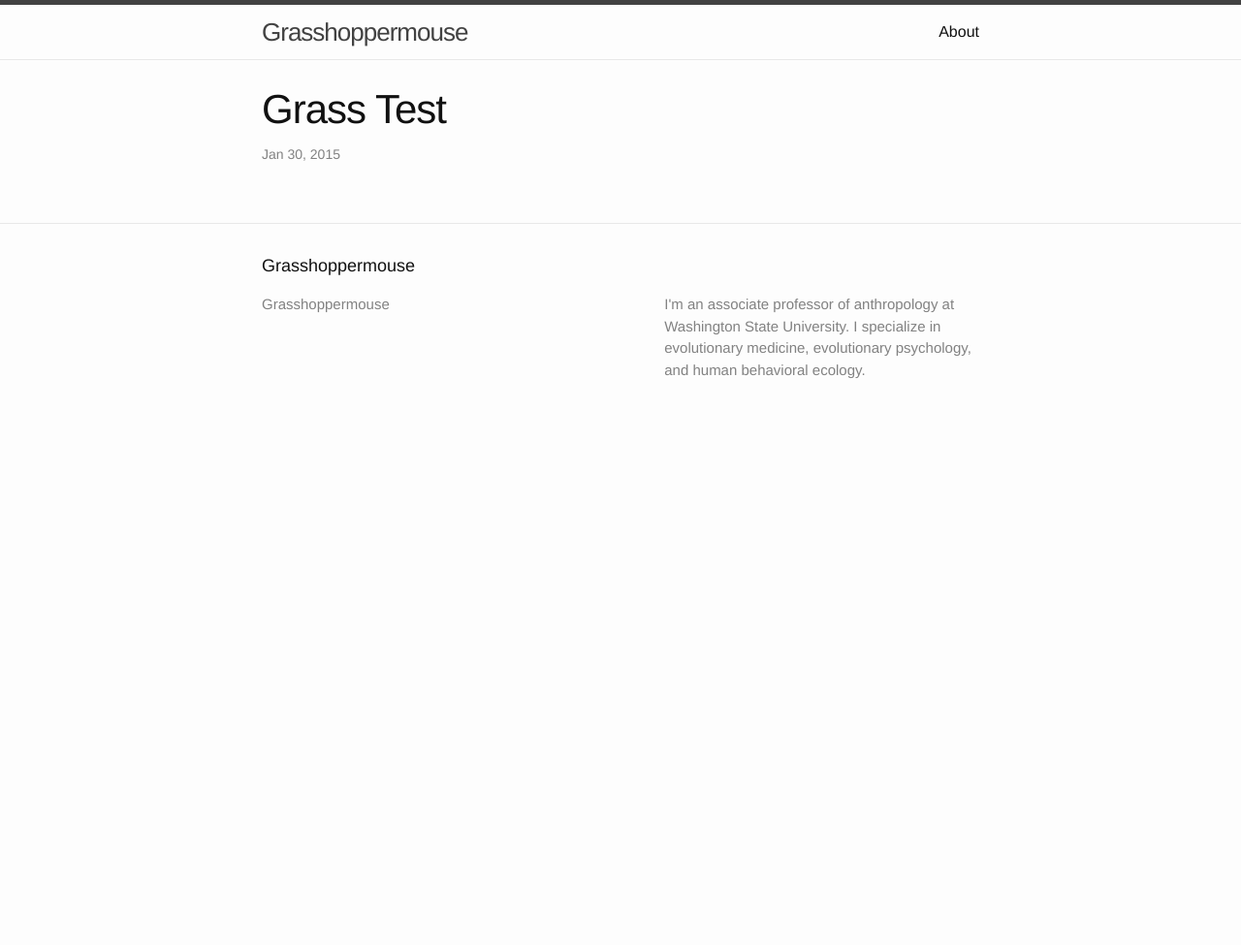
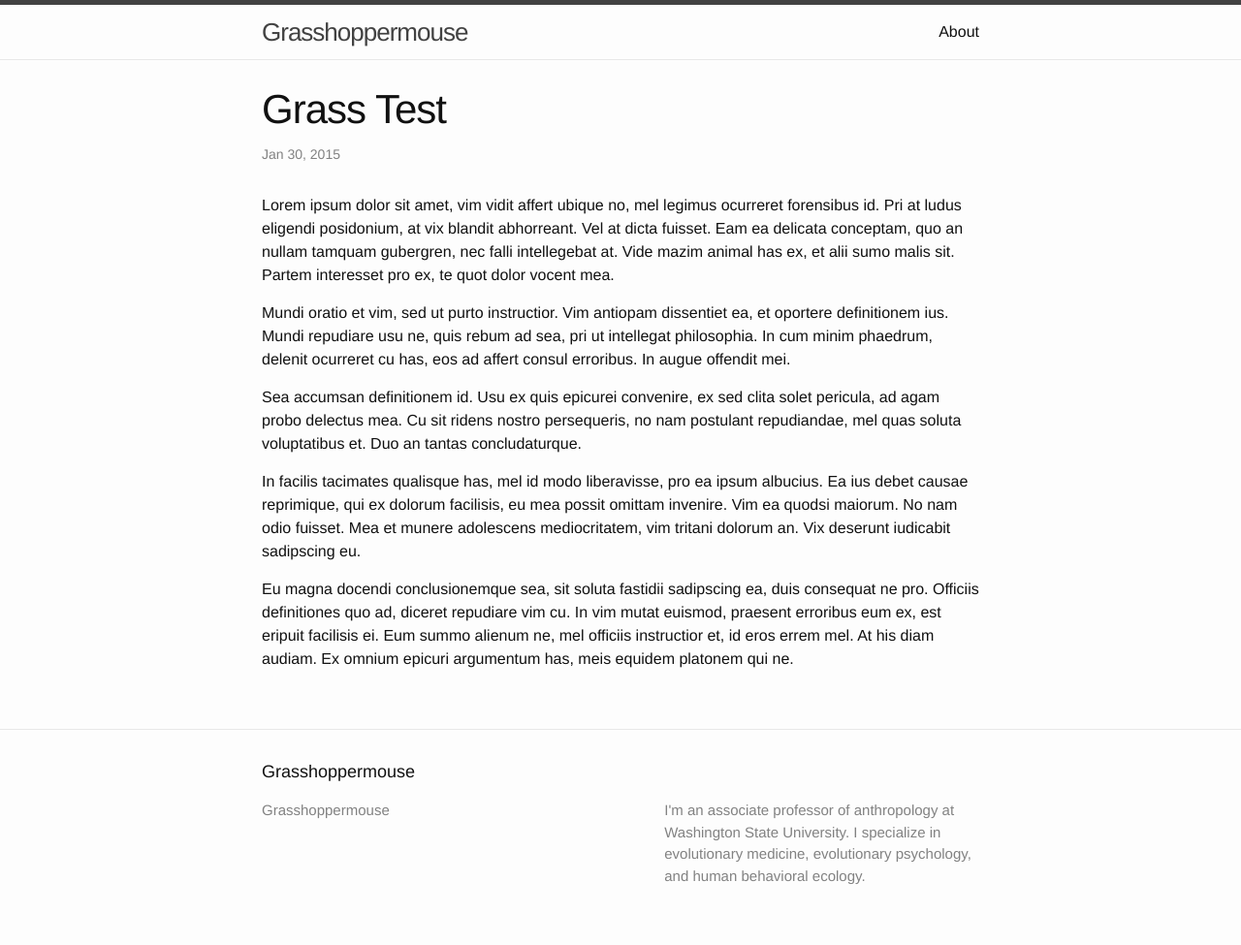
Before and after one commit to grasshoppermouse/grasshoppermouse.github.io.old, a Jekyll site: the page built from _posts/2015-01-29-grass-test.markdown, in a window 1280 px wide. Shown: the whole page at 97% size. Built offline with Jekyll 4.4.1, drawn with Linux system fonts in a browser that asks for light colours; before the commit the page ends 900 px from its top, so only the background shows below that.

Commit message:
Lorum ipsum test

```diff
--- a/_posts/2015-01-29-grass-test.markdown
+++ b/_posts/2015-01-29-grass-test.markdown
@@ -3,3 +3,13 @@ layout: post
 title: "Grass Test"
 date: 2015-01-29T16:59:34-08:00
 ---
+
+Lorem ipsum dolor sit amet, vim vidit affert ubique no, mel legimus ocurreret forensibus id. Pri at ludus eligendi posidonium, at vix blandit abhorreant. Vel at dicta fuisset. Eam ea delicata conceptam, quo an nullam tamquam gubergren, nec falli intellegebat at. Vide mazim animal has ex, et alii sumo malis sit. Partem interesset pro ex, te quot dolor vocent mea.
+
+Mundi oratio et vim, sed ut purto instructior. Vim antiopam dissentiet ea, et oportere definitionem ius. Mundi repudiare usu ne, quis rebum ad sea, pri ut intellegat philosophia. In cum minim phaedrum, delenit ocurreret cu has, eos ad affert consul erroribus. In augue offendit mei.
+
+Sea accumsan definitionem id. Usu ex quis epicurei convenire, ex sed clita solet pericula, ad agam probo delectus mea. Cu sit ridens nostro persequeris, no nam postulant repudiandae, mel quas soluta voluptatibus et. Duo an tantas concludaturque.
+
+In facilis tacimates qualisque has, mel id modo liberavisse, pro ea ipsum albucius. Ea ius debet causae reprimique, qui ex dolorum facilisis, eu mea possit omittam invenire. Vim ea quodsi maiorum. No nam odio fuisset. Mea et munere adolescens mediocritatem, vim tritani dolorum an. Vix deserunt iudicabit sadipscing eu.
+
+Eu magna docendi conclusionemque sea, sit soluta fastidii sadipscing ea, duis consequat ne pro. Officiis definitiones quo ad, diceret repudiare vim cu. In vim mutat euismod, praesent erroribus eum ex, est eripuit facilisis ei. Eum summo alienum ne, mel officiis instructior et, id eros errem mel. At his diam audiam. Ex omnium epicuri argumentum has, meis equidem platonem qui ne.
```
